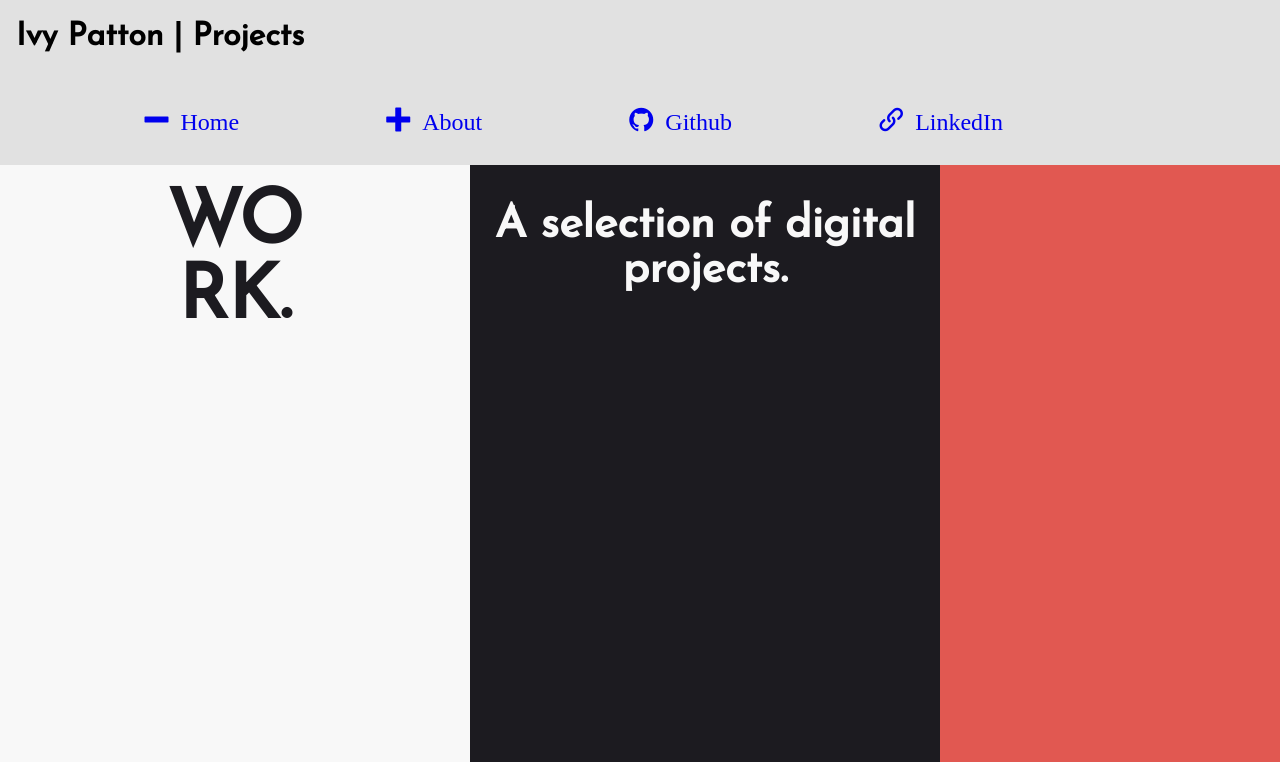
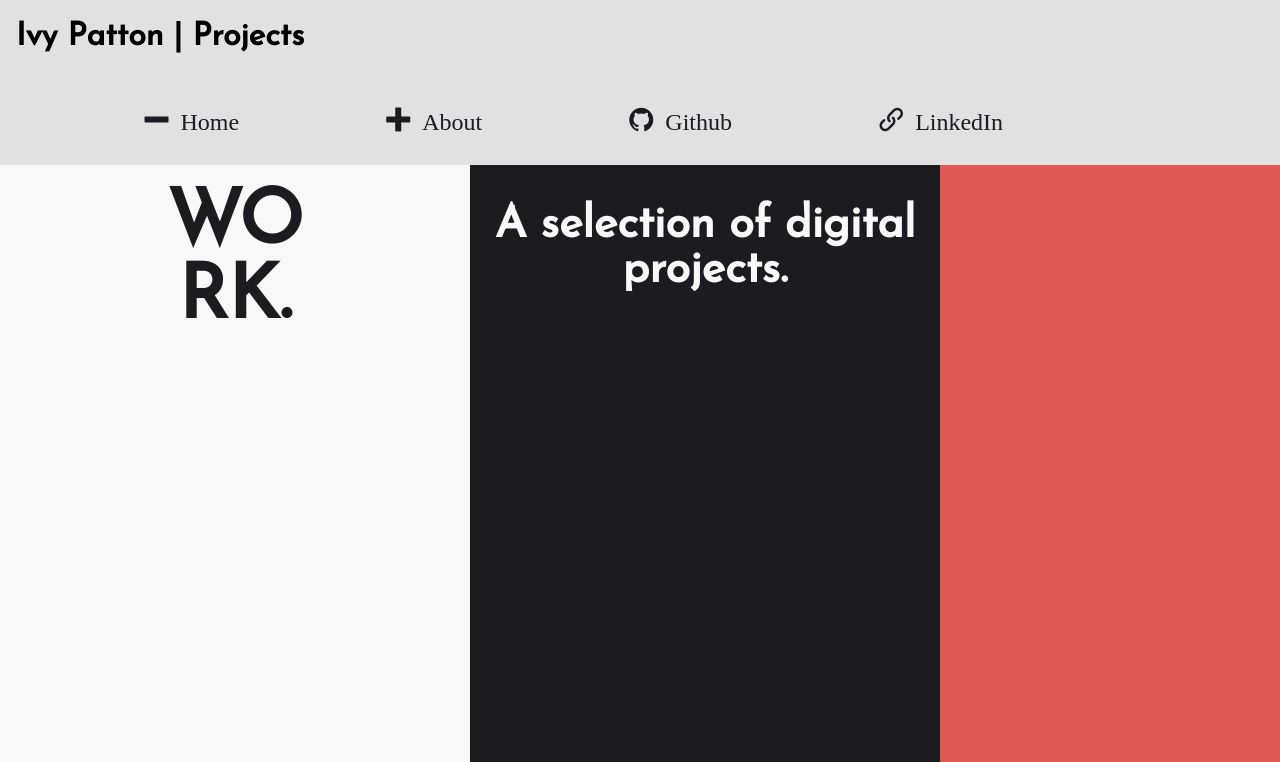
Before and after one commit to lilaivy/portfolio, a plain HTML site: page index.html in a window 1280 px wide. Shown: the top 762 px of the page. Drawn offline with nearby package versions, Linux system fonts and the light colour scheme; files whose address does not match are found by name.

Commit message:
Beginning project

```diff
--- a/styles/base.css
+++ b/styles/base.css
@@ -14,7 +14,7 @@ img{
 
 a, a:link, a:active {
   text-decoration: none;
-  color: 28,27,32;
+  color: rgb(28,27,32);
 }
 
 a:hover, a:focus {
```
